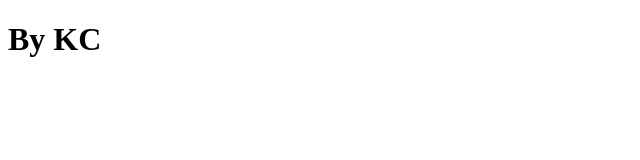
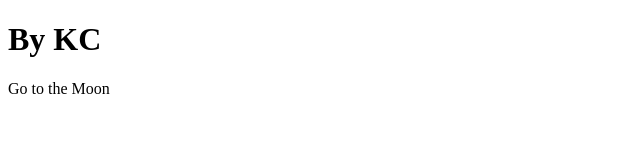
Before and after one commit to pythonsolar/Test-GitHub, a plain HTML site: page index.html in a window 1280 px wide. Shown: the whole page, without its empty margins (0-640 px from the left). Drawn offline with Linux system fonts and the light colour scheme.

Commit message:
Add sum text
add test

```diff
--- a/index.html
+++ b/index.html
@@ -7,5 +7,6 @@
 </head>
 <body>
     <h1>By KC</h1>
+    <p>Go to the Moon</p>
 </body>
 </html>
```
